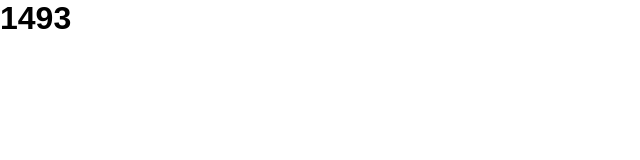
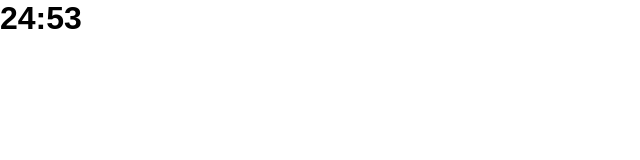
Before and after one commit to rnatu/typescript-pomodoro-react, a React (Create React App) app: page / in a window 1280 px wide. Shown: the top 160 px of the page, without its empty margins (0-640 px from the left). Built offline with nearby package versions, Linux system fonts and the light colour scheme.

Commit message:
Typescript e React - Convertendo segundos em tempo (secondsToTime)
Aula utilizando matemática para converter os segundos em tempo (secondsToTime)

```diff
--- a/src/components/pomodoro-timer.tsx
+++ b/src/components/pomodoro-timer.tsx
@@ -1,5 +1,6 @@
 import React from 'react';
 import { useInterval } from '../hooks/use-interval';
+import { secondsToTime } from '../utils/seconds-to-time';
 
 interface Props {
   defaultPomodoroTime: number;
@@ -14,7 +15,7 @@
 
   return (
     <div>
-      <h1>{mainTime}</h1>
+      <h1>{secondsToTime(mainTime)}</h1>
     </div>
   );
 }
--- /dev/null
+++ b/src/utils/seconds-to-time.ts
@@ -0,0 +1,8 @@
+export function secondsToTime(seconds: number): string {
+  const zeroLeft = (n: number) => Math.floor(n).toString().padStart(2, '0');
+
+  const min = zeroLeft((seconds / 60) % 60);
+  const sec = zeroLeft((seconds % 60) % 60);
+
+  return `${min}:${sec}`;
+}
```
